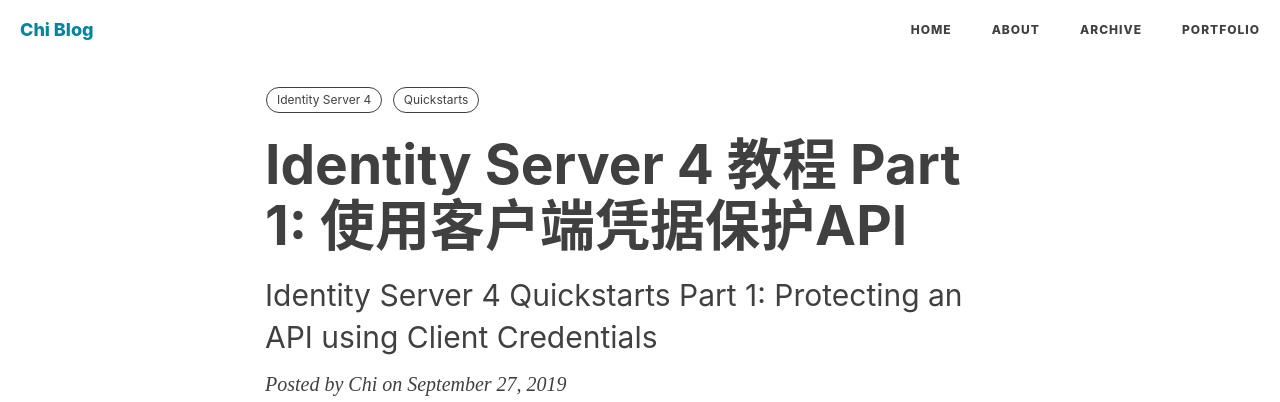
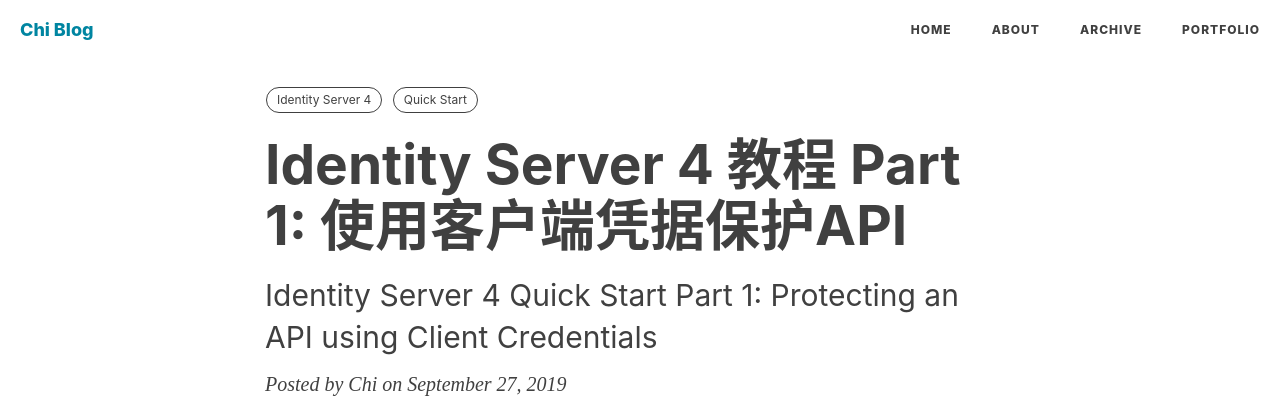
Before and after one commit to realZhangChi/realZhangChi.github.io, a Jekyll site: the page built from _posts/2019-09-27-using-client-credentials.md, in a window 1280 px wide and 900 px high. Shown: the top 402 px of the window. Built offline with Jekyll 4.4.1, drawn with Linux system fonts in a browser that asks for light colours; nearby versions of some CDN libraries; comment, search, counter and statistics services are not loaded; some of the changed text lies outside the part shown.

Commit message:
:pencil2: tags

```diff
--- a/_posts/2019-09-27-using-client-credentials.md
+++ b/_posts/2019-09-27-using-client-credentials.md
@@ -1,20 +1,20 @@
 ---
 layout: post
 title: "Identity Server 4 教程 Part 1: 使用客户端凭据保护API"
-subtitle: 'Identity Server 4 Quickstarts Part 1: Protecting an API using Client Credentials'
+subtitle: 'Identity Server 4 Quick Start Part 1: Protecting an API using Client Credentials'
 author: "Chi"
 date: 2019-09-27 14:40
 header-style: text
 catalog: true
 tags:
   - Identity Server 4
-  - Quickstarts
+  - Quick Start
 ---
 
 ## 源代码
 
 可以在[IdentityServer4 repository]("https://github.com/IdentityServer/IdentityServer4/blob/master/samples")中找到它的源代码。
-此快速入门的项目是[Quickstart #1: Securing an API using Client Credentials]("https://github.com/IdentityServer/IdentityServer4/tree/master/samples/Quickstarts/1_ClientCredentials")。
+此快速入门的项目是[Quickstart #1: Securing an API using Client Credentials]("https://github.com/IdentityServer/IdentityServer4/tree/master/samples/Quick Start/1_ClientCredentials")。
 
 也可以访问[我的 github repository](https://github.com/realZhangChi/IdentityServer4)来获取我在学习过程中的实践代码。
 
@@ -418,4 +418,4 @@
 
 ## 参考
 
-> [Protecting an API using Client Credentials](http://docs.identityserver.io/en/latest/quickstarts/1_client_credentials.html#protecting-an-api-using-client-credentials)
+> [Protecting an API using Client Credentials](http://docs.identityserver.io/en/latest/Quick Start/1_client_credentials.html#protecting-an-api-using-client-credentials)
```
Also changed, not shown: _posts/2019-10-12-using-passwords.md (+3 -3 lines), _posts/2019-10-31-user-authentication.md (+3 -3 lines), _posts/2019-11-01-api-access.md (+3 -3 lines).
